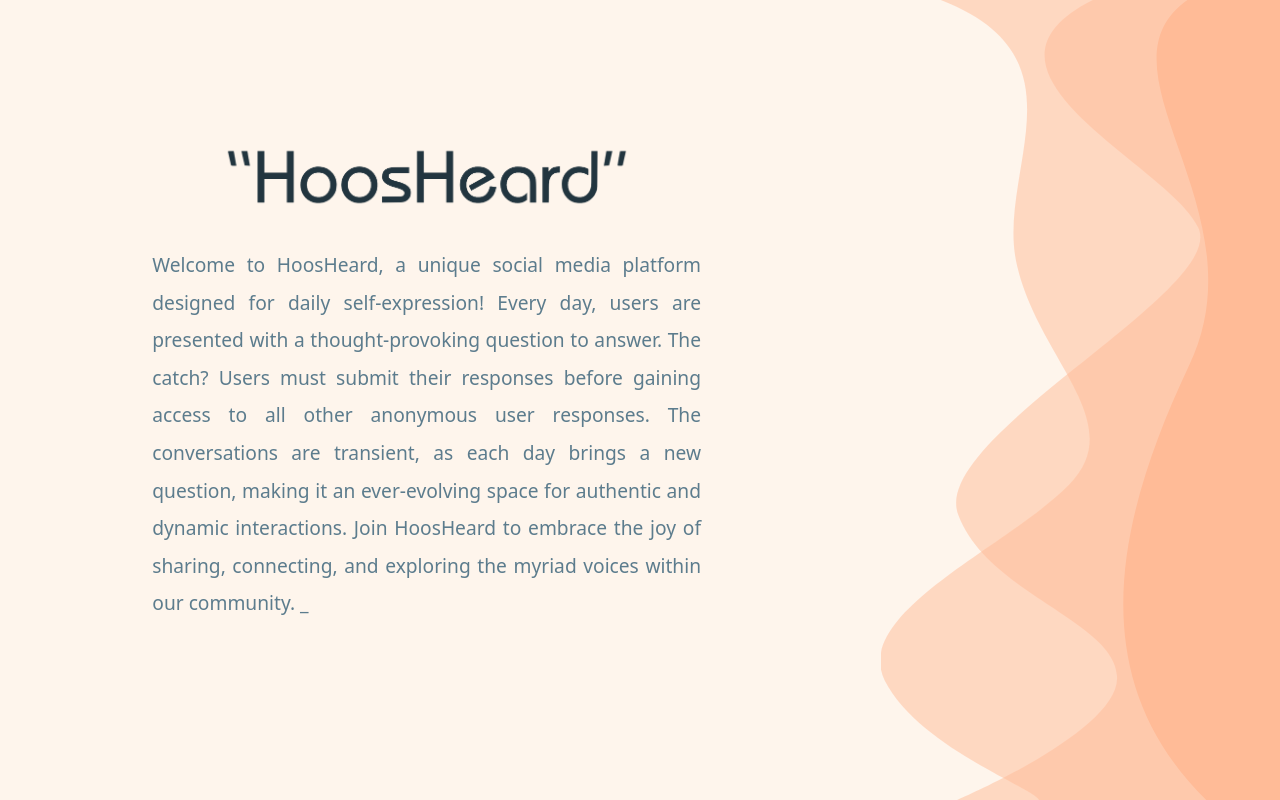
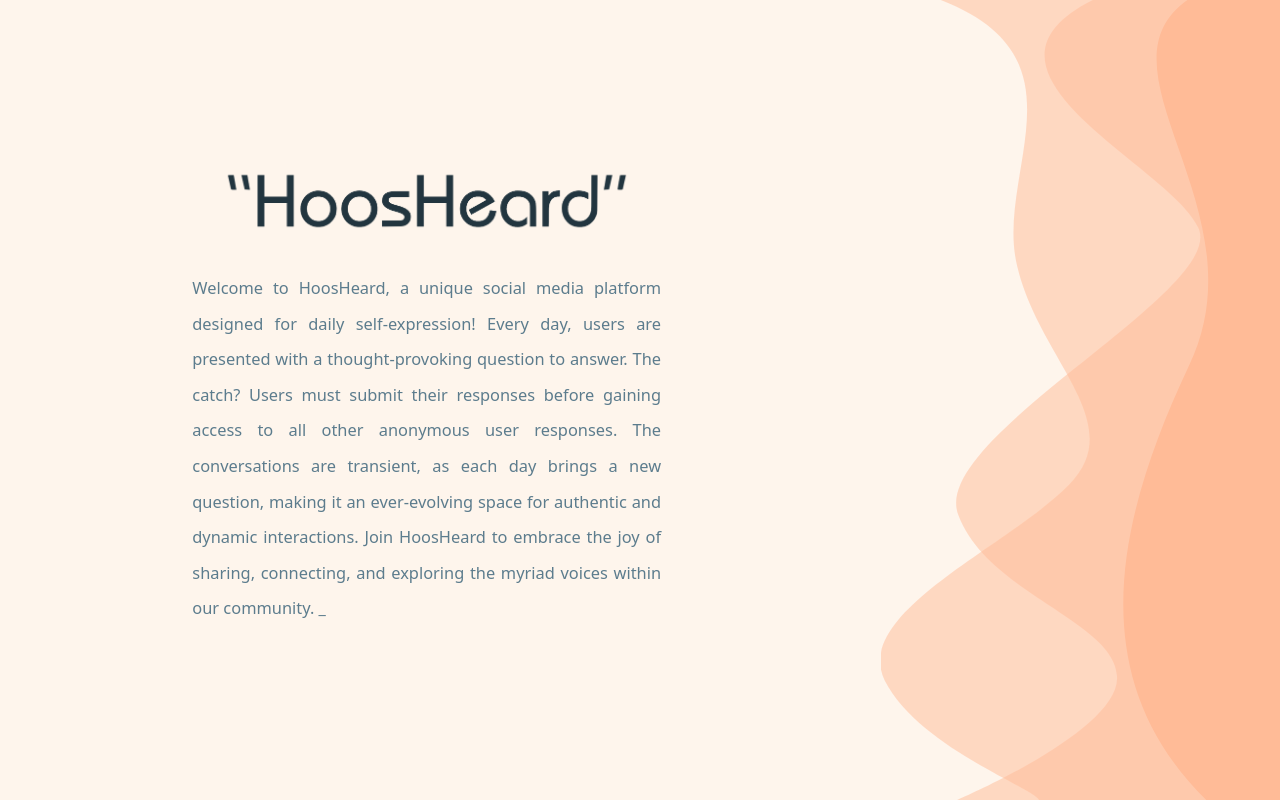
Before and after one commit to EthanHaller/HoosHeardFrontend-Web, a React (Create React App) app: page / in a window 1280 px wide. Built offline with nearby package versions, Linux system fonts and the light colour scheme; no server answers.

Commit message:
fix: spacing on landing page

```diff
--- a/src/styles/landingpage.css
+++ b/src/styles/landingpage.css
@@ -1,7 +1,7 @@
 .landing-description {
 	text-align: justify;
-	font-size: calc(1rem + 0.25vw);
-	line-height: calc(1.75rem + 0.75vw);
+	font-size: calc(0.825rem + 0.25vw);
+	line-height: calc(1.625rem + 0.75vw);
 	color: var(--text-secondary);
 	margin-bottom: 1.5rem;
 	max-width: 50ch;
@@ -86,7 +86,7 @@
 }
 
 .middle-row {
-	height: calc(35rem - 14vw);
+	height: calc(32rem - 14vw);
 	display: flex;
 	justify-content: center;
 	align-items: flex-start;
```
